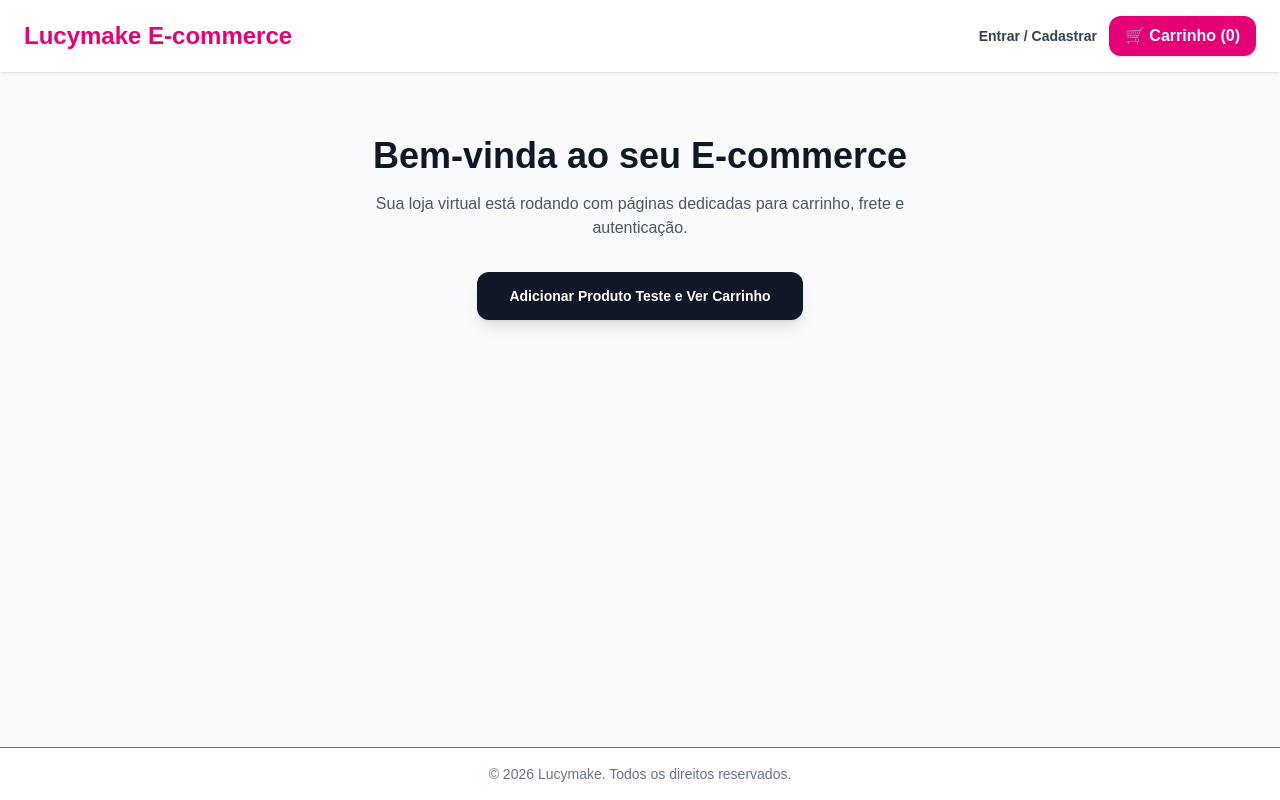
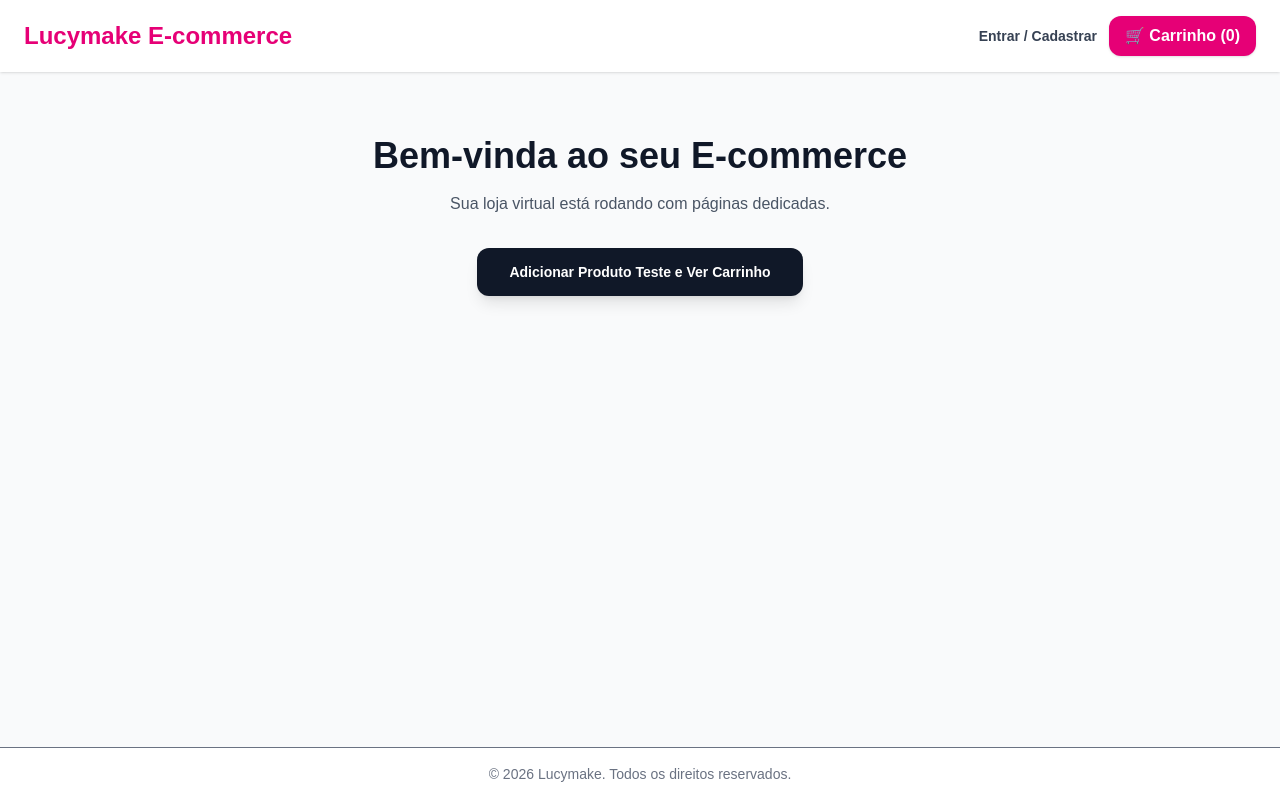
Before and after one commit to ageu62aa-cpu/ageu62aa-cpu-ecommerce-catalog, a Next.js app: page / in a window 1280 px wide. Built offline with nearby package versions, Linux system fonts and the light colour scheme.

Commit message:
Move use client para a primeira linha absoluta e garante dependencias

```diff
--- a/app/page.tsx
+++ b/app/page.tsx
@@ -1,5 +1,4 @@
 'use client';
-// @ts-nocheck
 import React, { useState, useEffect } from 'react';
 import { useRouter } from 'next/navigation';
 
@@ -17,7 +16,6 @@ export default function Page() {
   const [currentUser, setCurrentUser] = useState<{ name: string; email: string } | null>(null);
 
   useEffect(() => {
-    // Carrega o usuário salvo no login (se houver)
     const savedUser = localStorage.getItem('lucymake_user');
     if (savedUser) {
       try {
@@ -27,7 +25,6 @@ export default function Page() {
       }
     }
 
-    // Carrega o carrinho salvo
     const savedCart = localStorage.getItem('cart');
     if (savedCart) {
       try {
@@ -79,7 +76,7 @@ export default function Page() {
 
       <main className="max-w-7xl mx-auto px-4 py-16 flex-grow text-center">
         <h2 className="text-4xl font-black text-gray-900 mb-4">Bem-vinda ao seu E-commerce</h2>
-        <p className="text-gray-600 mb-8 max-w-xl mx-auto">Sua loja virtual está rodando com páginas dedicadas para carrinho, frete e autenticação.</p>
+        <p className="text-gray-600 mb-8 max-w-xl mx-auto">Sua loja virtual está rodando com páginas dedicadas.</p>
 
         <button
           onClick={adicionarProdutoTeste}
```
